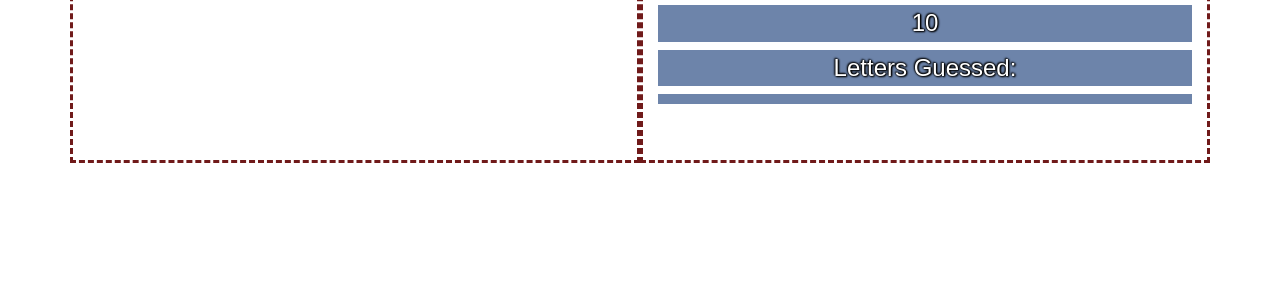
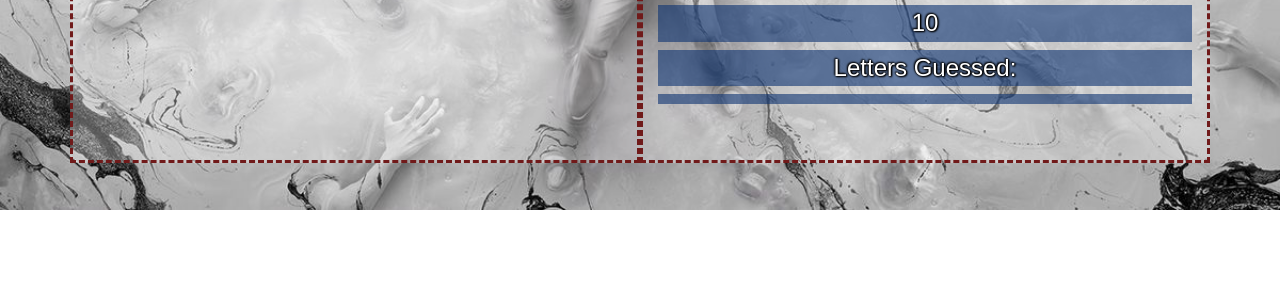
Before and after one commit to And-Rasta/Word-Guess-Game, a plain HTML site: page index.html in a window 1280 px wide. Shown: the part 510-800 px from the top of the page. Drawn offline with nearby package versions, Linux system fonts and the light colour scheme.

Commit message:
Arrgh, folder hierarchy!

```diff
--- a/assets/css/style.css
+++ b/assets/css/style.css
@@ -4,7 +4,7 @@ body {
     font-family: 'Arial', 'Helvetica Neue', Helvetica, sans-serif;
     color: white;
     text-shadow: 0 0 2px black, -1px -1px 2px black, 1px 0 2px black, 1px 1px 2px black;
-    background: url('./images/evil.jpg') no-repeat;
+    background: url('../images/evil.jpg') no-repeat;
     background-size: cover;
 }
 .container {
```
